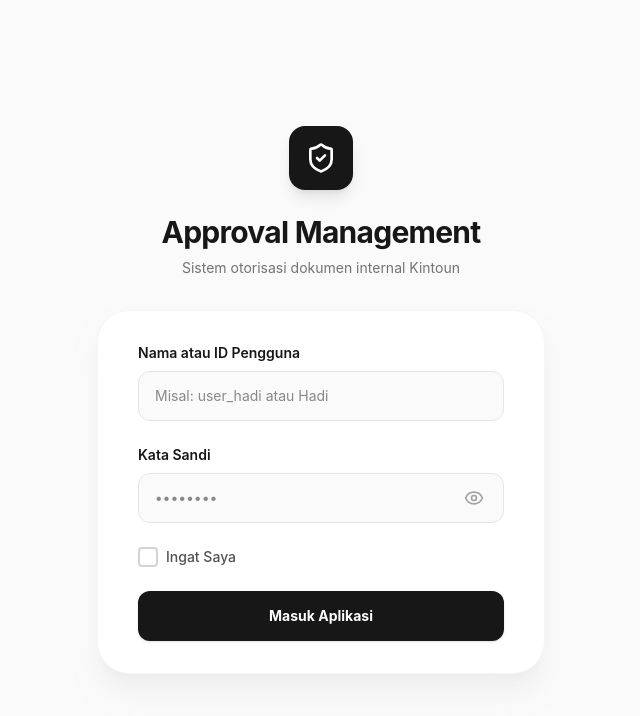
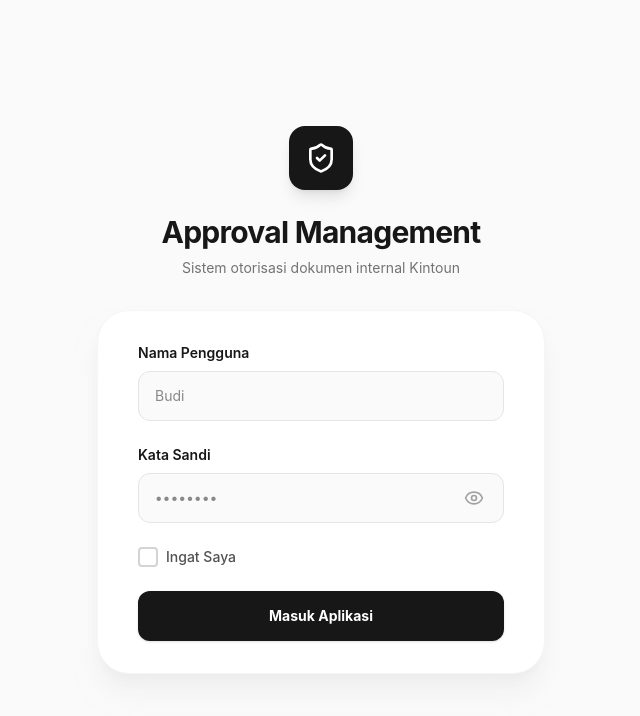
Before and after one commit to muafi-learner/approval-flow, a React (Vite) app: page / in a window 1280 px wide. Shown: the top 716 px of the page, without its empty margins (319-959 px from the left). Built offline with nearby package versions, Linux system fonts and the light colour scheme; no server answers.

Commit message:
Revisi Wording Login

```diff
--- a/src/components/LoginView.tsx
+++ b/src/components/LoginView.tsx
@@ -49,14 +49,14 @@ export const LoginView: React.FC = () => {
         <div className="bg-white py-8 px-4 shadow-xl shadow-neutral-200/50 sm:rounded-[32px] sm:px-10 border border-neutral-100">
           <form className="space-y-6" onSubmit={handleSubmit}>
             <div>
-              <label className="block text-sm font-semibold text-neutral-900 mb-2">Nama atau ID Pengguna</label>
+              <label className="block text-sm font-semibold text-neutral-900 mb-2">Nama Pengguna</label>
               <input
                 type="text"
                 required
                 value={username}
                 onChange={(e) => setUsername(e.target.value)}
                 className="w-full px-4 py-3.5 bg-neutral-50 border border-neutral-200 rounded-xl focus:outline-none focus:ring-2 focus:ring-blue-500/20 focus:border-blue-500 transition-all sm:text-sm"
-                placeholder="Misal: user_hadi atau Hadi"
+                placeholder="Budi"
               />
             </div>
 
```
